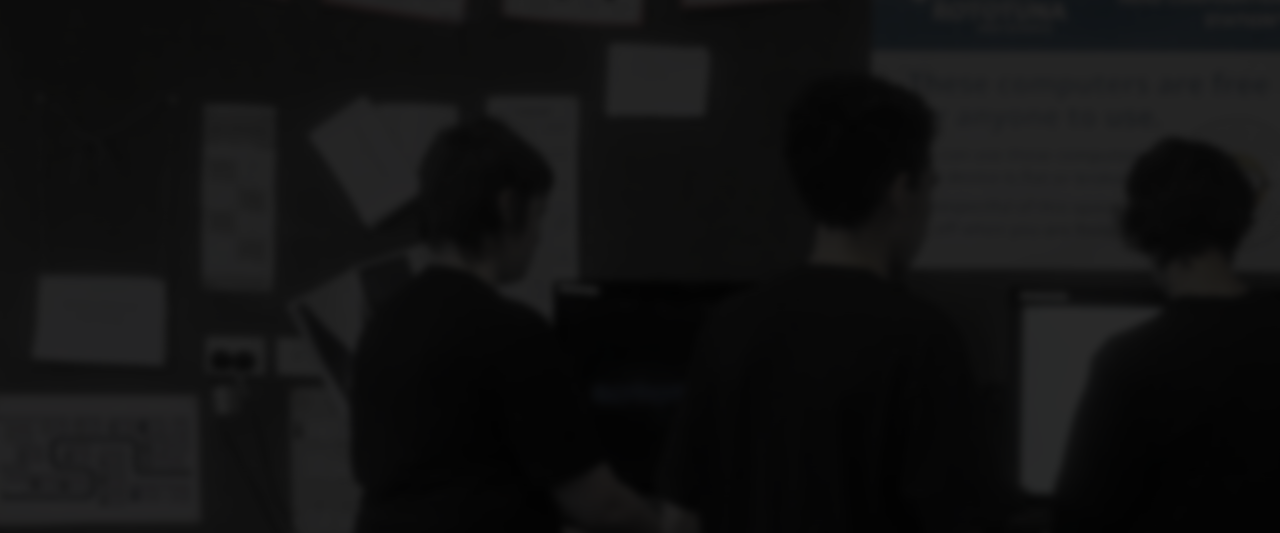
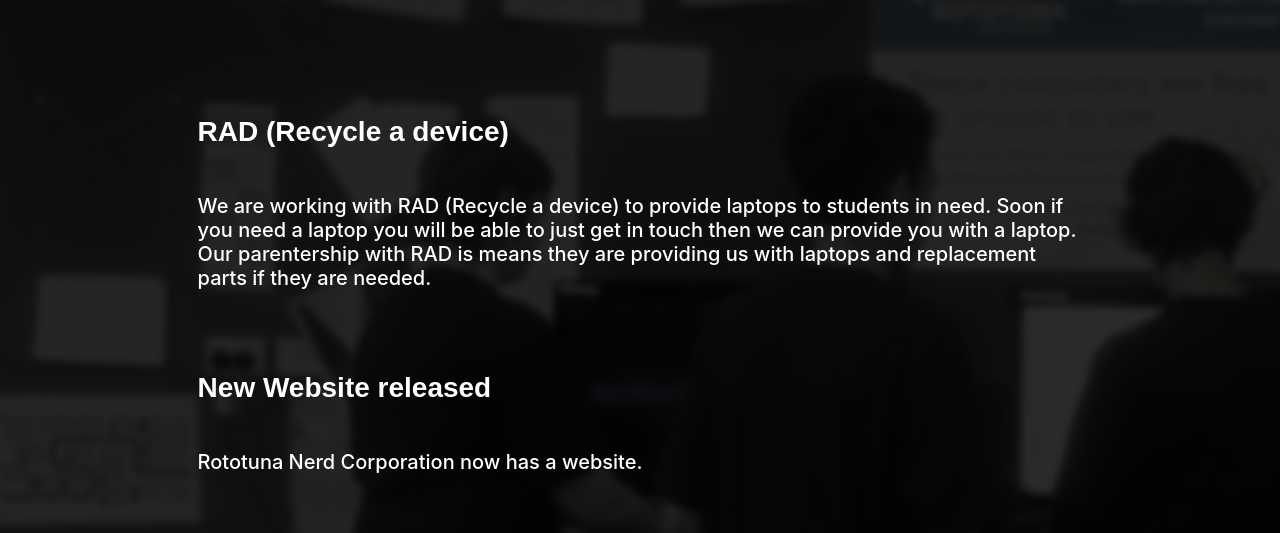
Before and after one commit to iamthebread/rncwebsite, a plain HTML site: page news/index.html in a window 1280 px wide. Shown: the part 267-800 px from the top of the page. Drawn offline with Linux system fonts and the light colour scheme; a web font is replaced by a local one.

Commit message:
Add files via upload

```diff
--- a/css/main.css
+++ b/css/main.css
@@ -67,6 +67,7 @@
 }
 
 h2 {
+    color: #ffffff;
     font-family: "Encode Sans Condensed", sans-serif;
     font-weight: 600;
     font-style: normal;
@@ -76,6 +77,7 @@
 }
 
 h3 {
+    color: #ffffff;
     font-family: "Encode Sans Condensed", sans-serif;
     font-weight: 600;
     font-style: normal;
--- a/news/index.html
+++ b/news/index.html
@@ -21,5 +21,20 @@
      </div>
         <br>
         <h1>News</h1>
+        <br><br><br><br>
+        <div class="paragraph">
+        <h3>RAD (Recycle a device)</h3>
+        <br>
+        <p1>We are working with RAD (Recycle a device) to provide laptops to students in need.
+            Soon if you need a laptop you will be able to just get in touch then we can provide
+            you with a laptop. Our parentership with RAD is means they are providing us with laptops
+            and replacement parts if they are needed.
+        </p1>
+        <br><br><br><br>
+        <h3>New Website released</h3>
+        <br>
+        <p1>Rototuna Nerd Corporation now has a website.</p1>
+        <br>
+        </div>
          </body>
         </html>
```
Also changed, not shown: about/index.html (+4 -1 lines).
